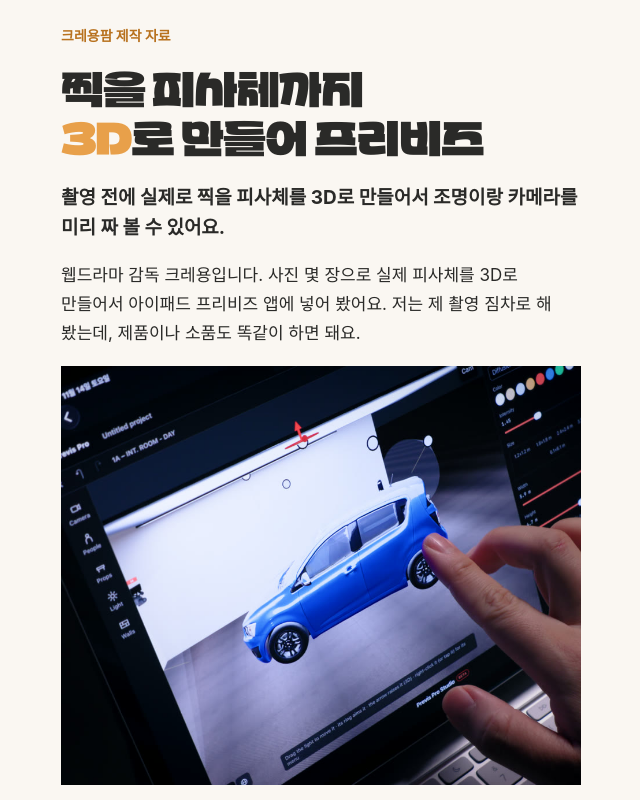
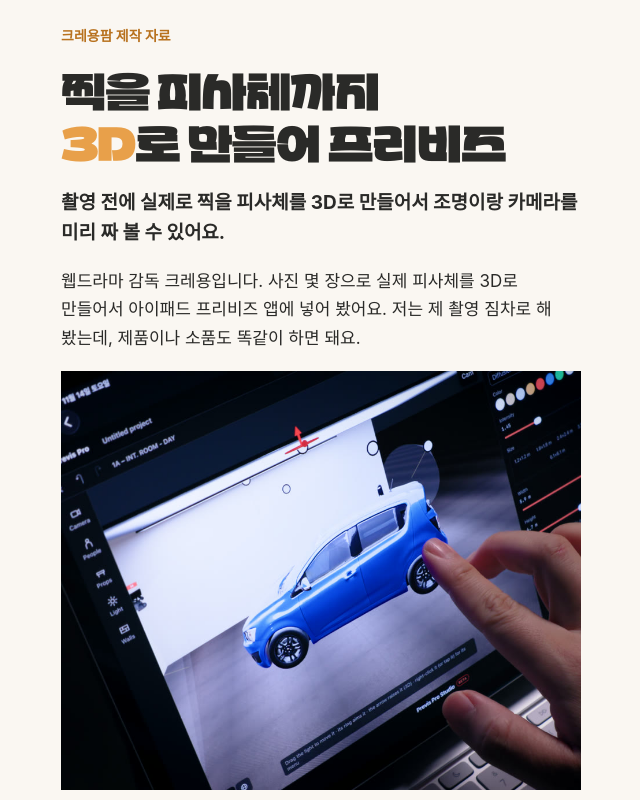
Before and after one commit to creyongfarm-design/portfolio, a plain HTML site: page dm/tripo/index.html in a window 1280 px wide. Shown: the top 800 px of the page, without its empty margins (319-959 px from the left). Drawn offline with Linux system fonts and the light colour scheme; a web font is replaced by a local one.

Commit message:
트라이포 자료: 제목 두 줄로 맞춤
Co-Authored-By: Claude Opus 5.5 <noreply@anthropic.com>

```diff
--- a/dm/tripo/index.html
+++ b/dm/tripo/index.html
@@ -31,7 +31,7 @@ video,img{display:block;width:100%;max-width:100%;background:#eee}
 .hero{display:flex;flex-direction:column;gap:18px;padding-top:24px}
 .tag{font-size:14px;font-weight:700;color:var(--amber-deep)}
 @font-face{font-family:"Partial Sans KR";src:url(title.woff2) format("woff2");font-display:swap}
-h1{font:400 38px/1.3 var(--title);letter-spacing:-.01em;text-wrap:balance}
+h1{font:400 clamp(28px,8.2vw,40px)/1.3 var(--title);letter-spacing:-.01em;text-wrap:balance}
 h1 em{font-style:normal;color:var(--amber)}
 figure{margin:0;display:flex;flex-direction:column;gap:8px}
 figure img{border-radius:10px}
```
